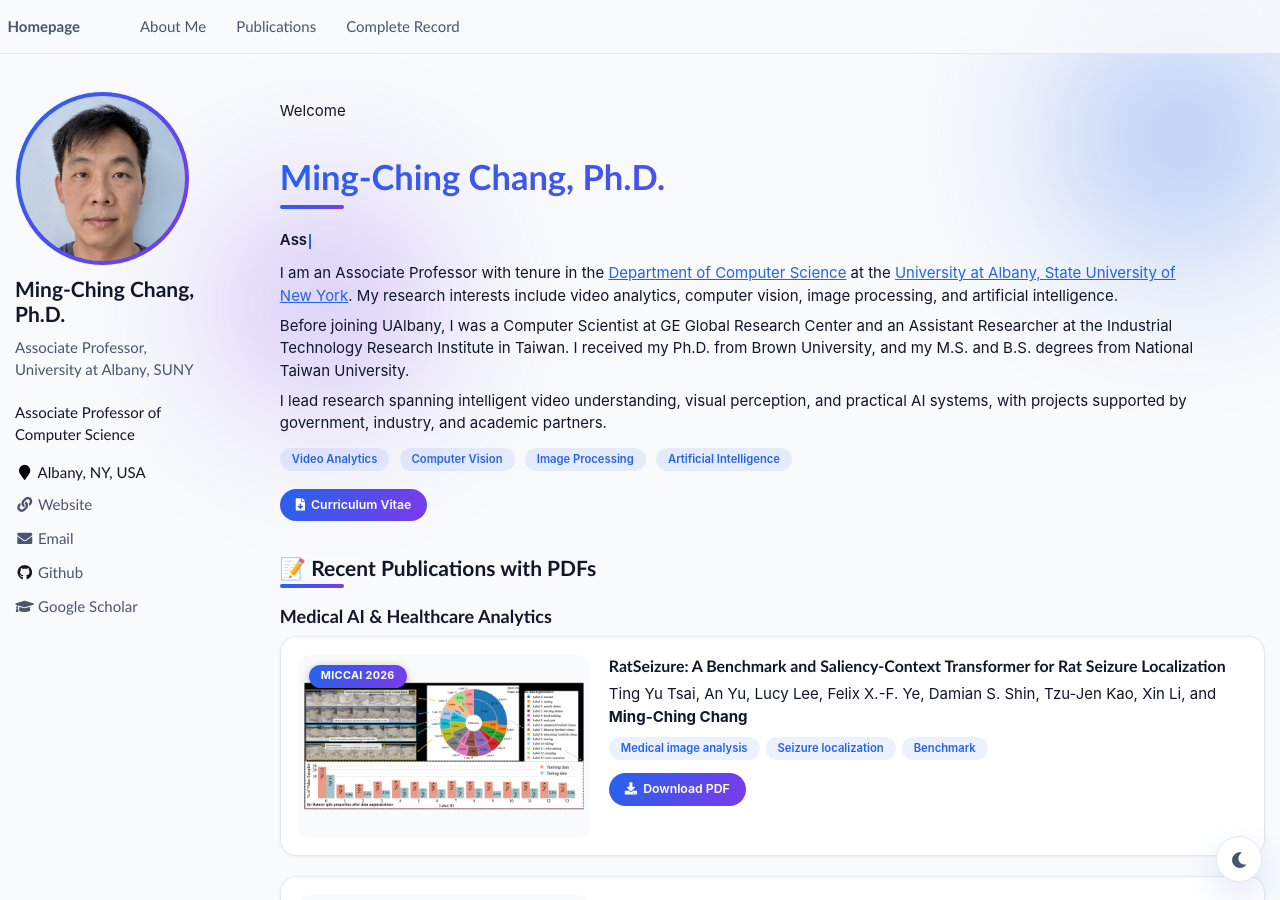
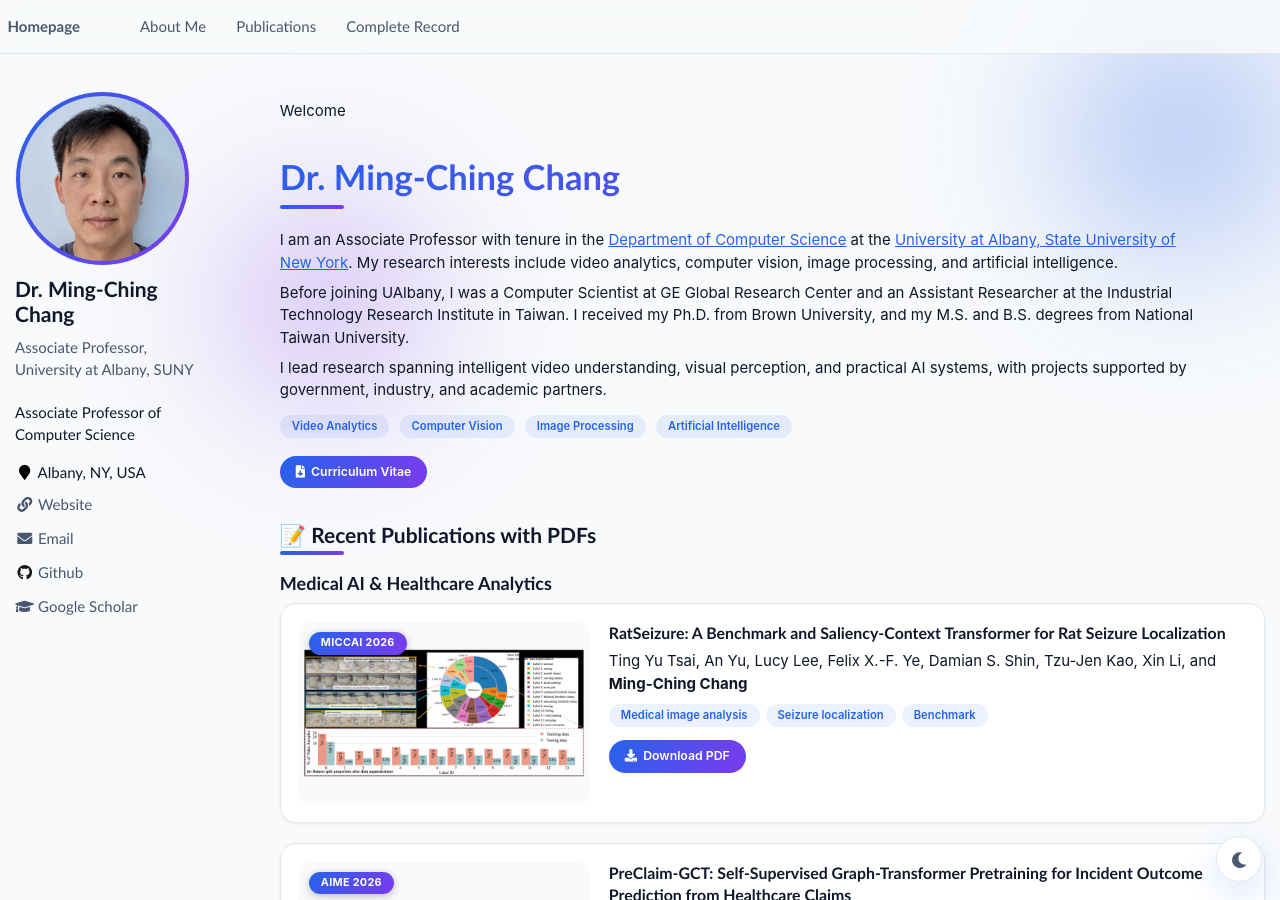
Before and after one commit to mingching/mingching.github.io, a Jekyll site: the page built from _pages/about.md, in a window 1280 px wide and 900 px high. Built offline with Jekyll 4.4.1, drawn with Linux system fonts in a browser that asks for light colours.

Commit message:
Use Dr. title and remove hero animation

```diff
--- a/_config.yml
+++ b/_config.yml
@@ -6,7 +6,7 @@
 # `jekyll serve`. If you change this file, please restart the server process.
 
 # Site Settings
-title: "Ming-Ching Chang, Ph.D."
+title: "Dr. Ming-Ching Chang"
 description: "Associate Professor of Computer Science"
 repository: "mingching/mingching.github.io"
 google_scholar_stats_use_cdn: False
@@ -21,7 +21,7 @@ baidu_site_verification: # get baidu_site_verification from https://ziyuan.baidu
 
 # Site Author
 author:
-  name: "Ming-Ching Chang, Ph.D."
+  name: "Dr. Ming-Ching Chang"
   avatar: "images/MCC_2020.jpg"
   bio: "Associate Professor, University at Albany, SUNY"
   location: "Albany, NY, USA"
--- a/_pages/about.md
+++ b/_pages/about.md
@@ -14,8 +14,7 @@ redirect_from:
   <span class="hero__blob hero__blob--1" aria-hidden="true"></span>
   <span class="hero__blob hero__blob--2" aria-hidden="true"></span>
   <p class="hero__greet">Welcome</p>
-  <h1 class="hero__name">Ming-Ching Chang, Ph.D.</h1>
-  <p class="hero__typing-line"><span id="hero-typing" data-roles='["Associate Professor @ UAlbany, SUNY","Computer Vision &amp; AI Researcher","Video Analytics Researcher","IEEE Senior Member"]'></span><span class="hero__cursor" aria-hidden="true"></span></p>
+  <h1 class="hero__name">Dr. Ming-Ching Chang</h1>
 
   <div class="hero__intro" markdown="1">
 I am an Associate Professor with tenure in the [Department of Computer Science](https://www.albany.edu/computer-science) at the [University at Albany, State University of New York](https://www.albany.edu/). My research interests include video analytics, computer vision, image processing, and artificial intelligence.
```
